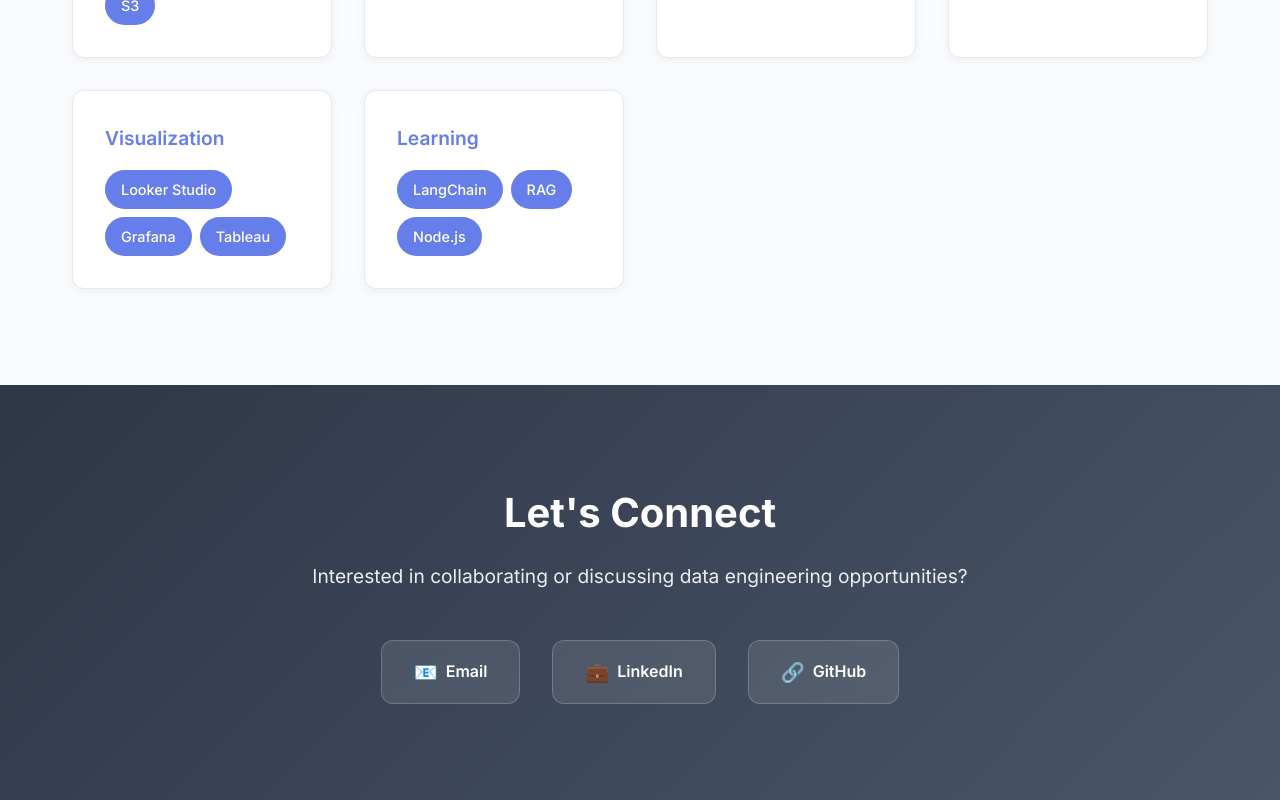
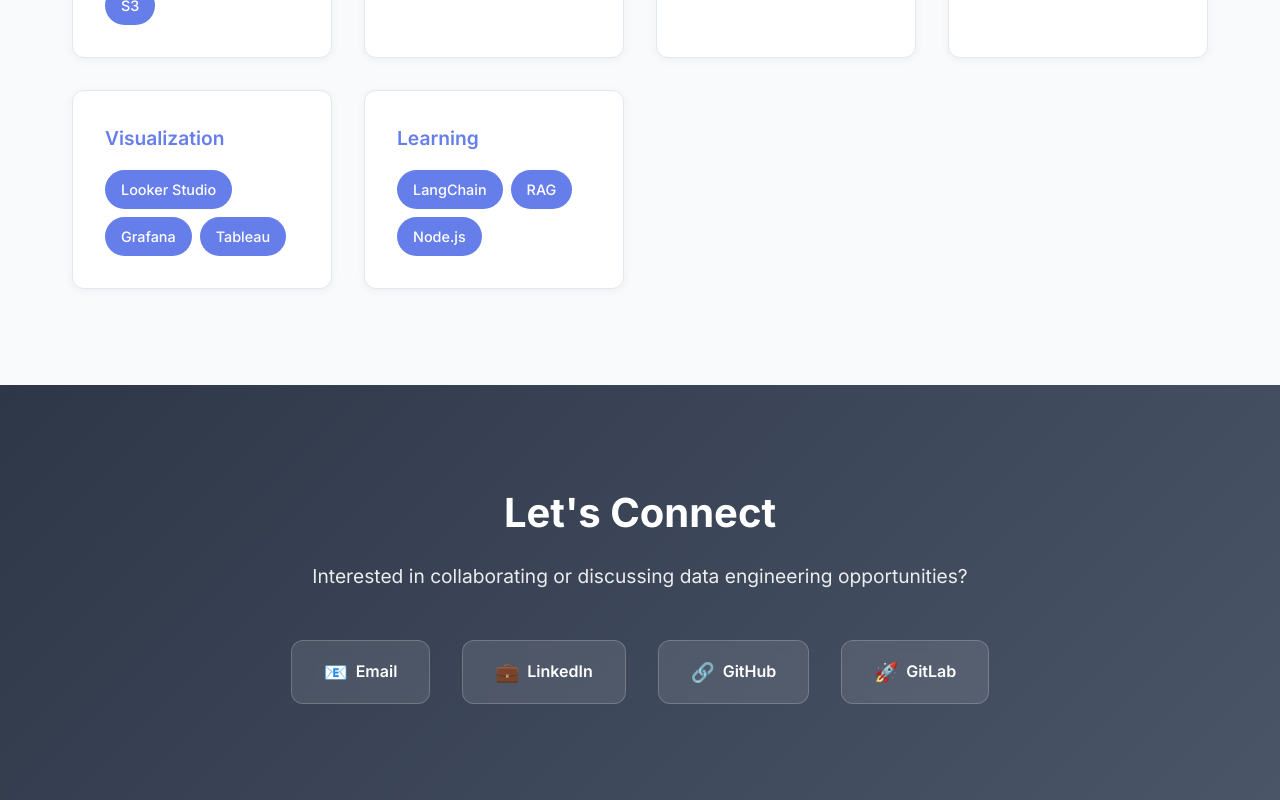
Before and after one commit to MattySanchez20/mattysanchez20.github.io, a React (Create React App) app in the folder my-app/: page / in a window 1280 px wide. Shown: the part 2507-3307 px from the top of the page. Built offline with nearby package versions, Linux system fonts and the light colour scheme.

Commit message:
add emoji

```diff
--- a/my-app/src/App.js
+++ b/my-app/src/App.js
@@ -137,6 +137,9 @@
             <a href="https://github.com/mattysanchez20" className="contact-link" target="_blank" rel="noopener noreferrer">
               <span>🔗</span> GitHub
             </a>
+            <a href="https://gitlab.com/users/MattySanchez20/projects" className="contact-link" target="_blank" rel="noopener noreferrer">
+              <span>🚀</span> GitLab
+            </a>
           </div>
         </div>
       </section>
```
